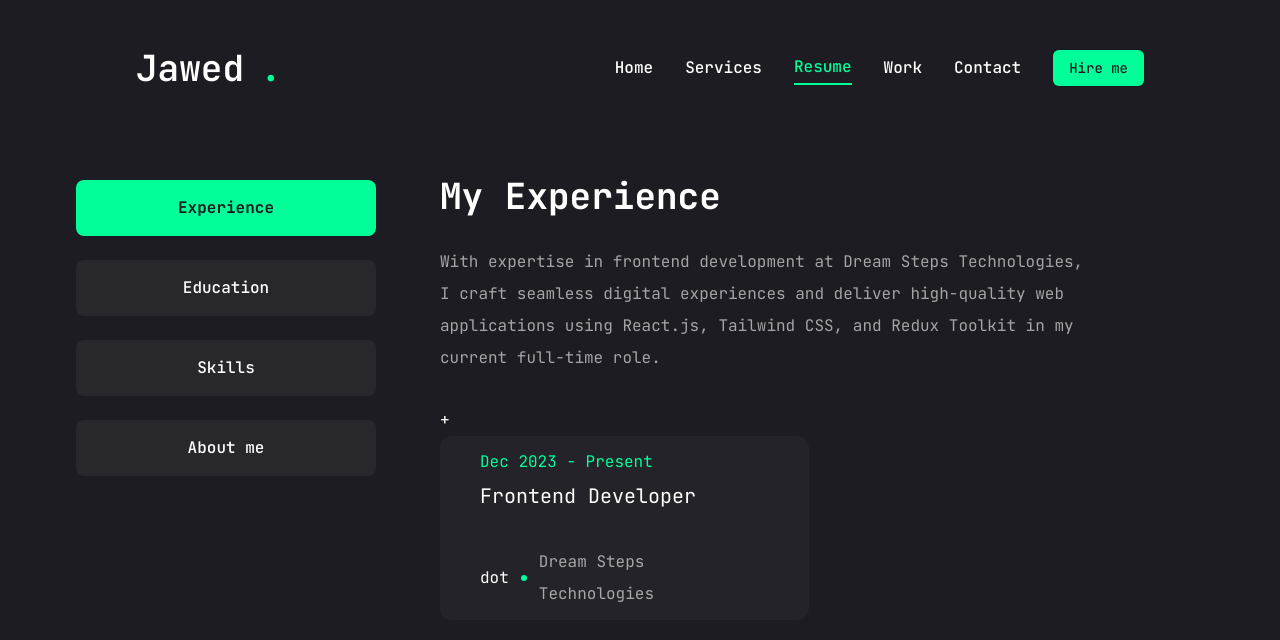
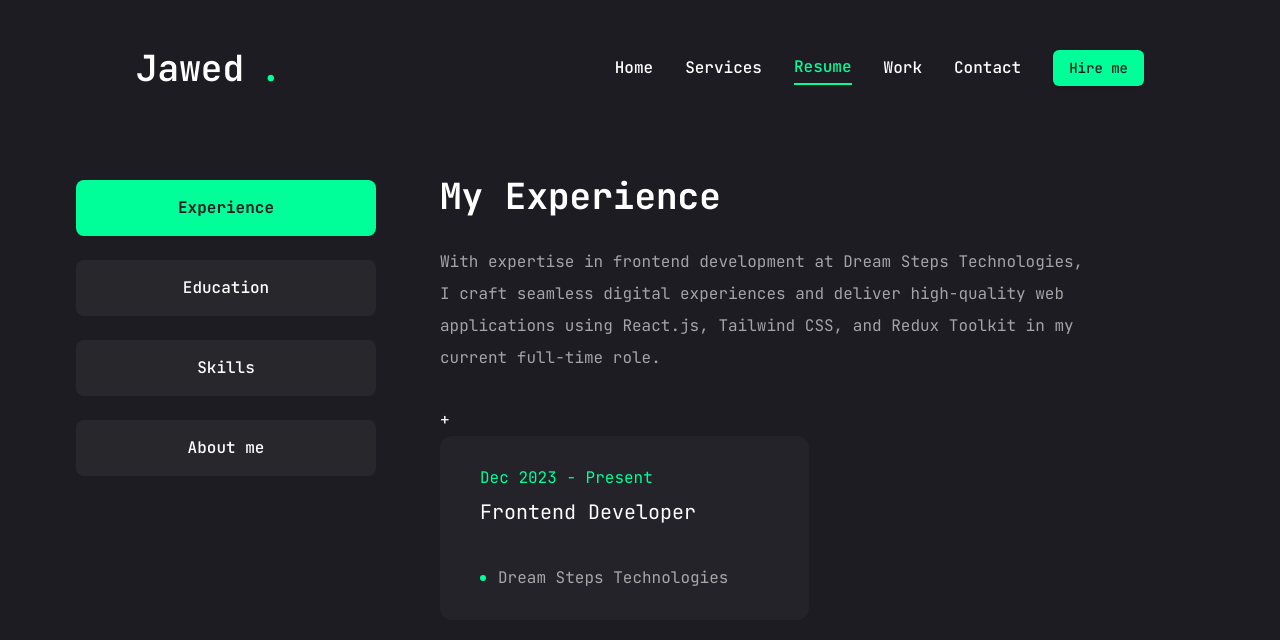
Before and after one commit to mdjawedansari/Portfolio_Jawed, a Next.js app: page /resume in a window 1280 px wide. Shown: the top 640 px of the page. Built offline with nearby package versions, Linux system fonts and the light colour scheme.

Commit message:
experience added

```diff
--- a/components/ResumePage.jsx
+++ b/components/ResumePage.jsx
@@ -195,7 +195,7 @@ const ResumePage = () => {
                           {item?.position}
                         </h3>
                         <div className="flex items-center gap-3">
-                          dot
+
                           <span className="w-[6px] h-[6px] rounded-full bg-accent"></span>
                           <p className="text-white/60">{item?.company}</p>
                         </div>
```
